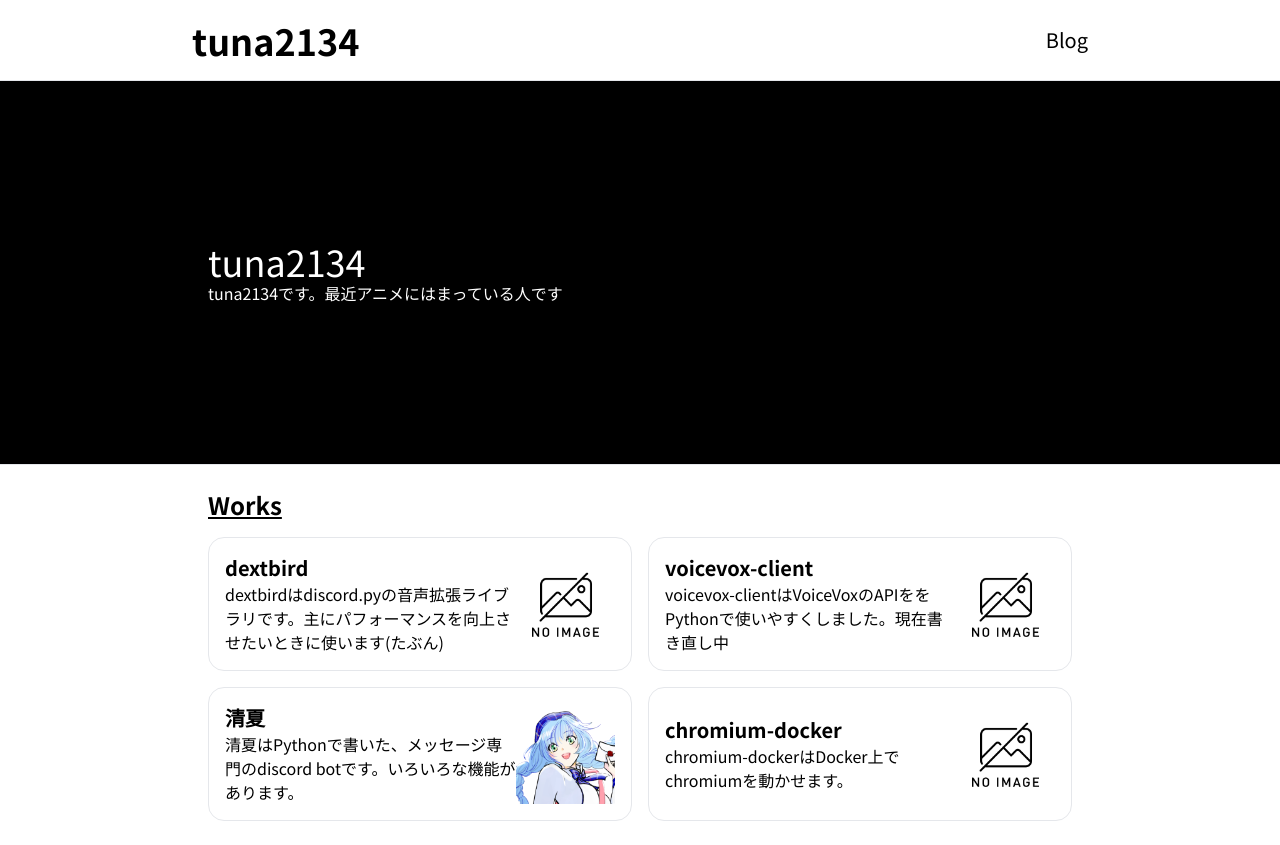
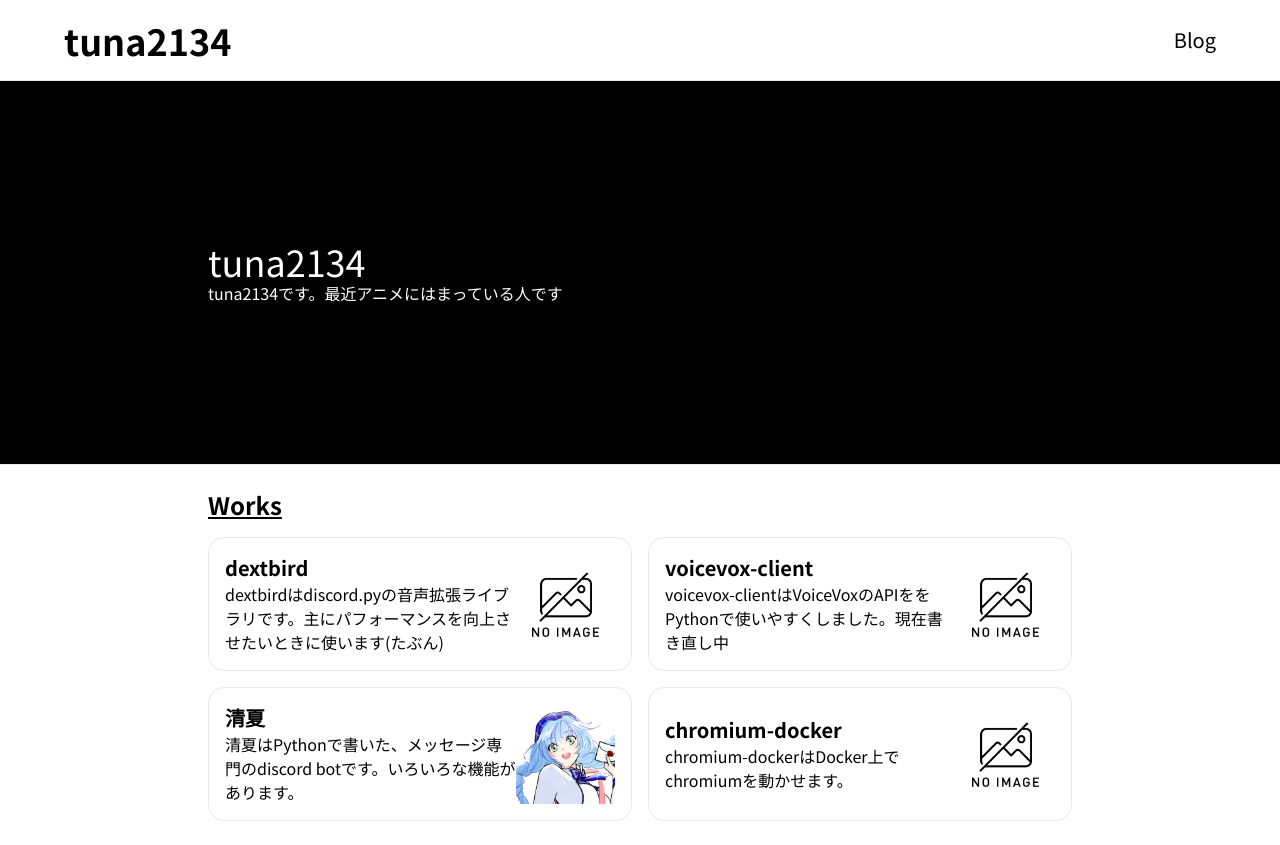
Before and after one commit to tuna2134-archive/tuna2134.jp, a Next.js app: page / in a window 1280 px wide. Built offline with nearby package versions, Linux system fonts and the light colour scheme.

Commit message:
Update _components.tsx

```diff
--- a/app/_components.tsx
+++ b/app/_components.tsx
@@ -10,7 +10,7 @@ const links = [
 export const Header = () => {
   return (
     <header className="border-b">
-      <div className="h-20 w-full max-w-6xl sm:max-w-4xl mx-auto flex items-center">
+      <div className="h-20 w-full max-w-4xl lg:max-w-6xl mx-auto flex items-center">
         <div>
           <Link href="/" className="text-4xl font-bold">tuna2134</Link>
         </div>
```
